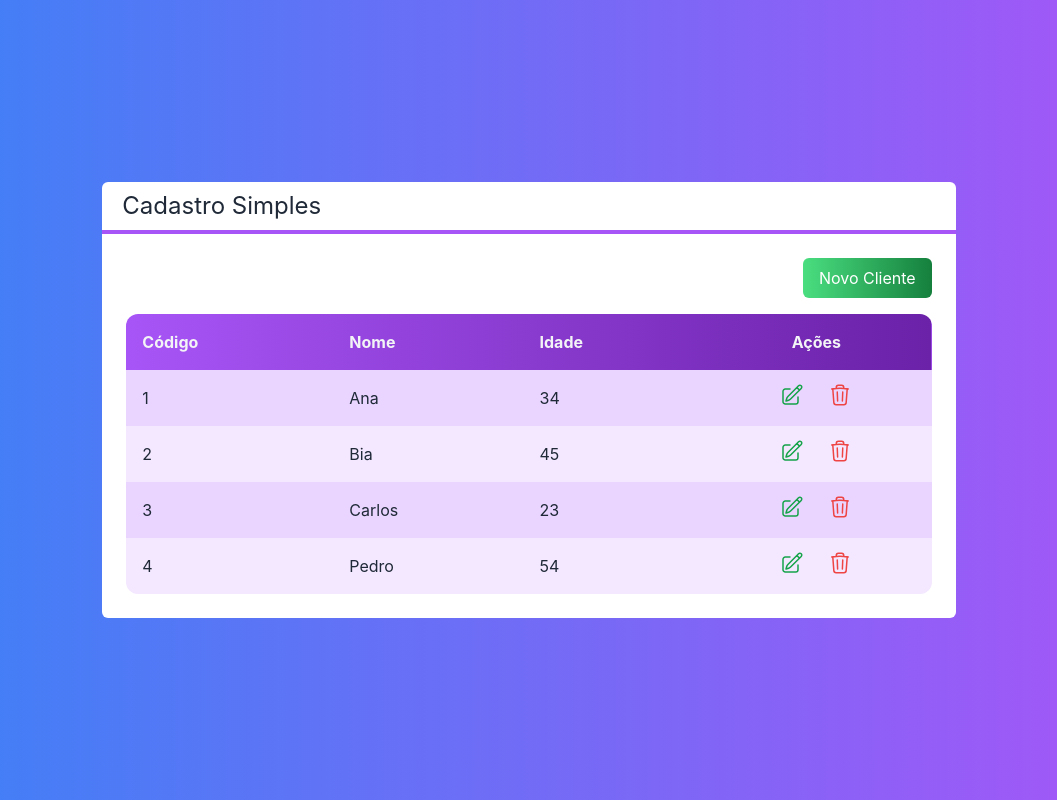
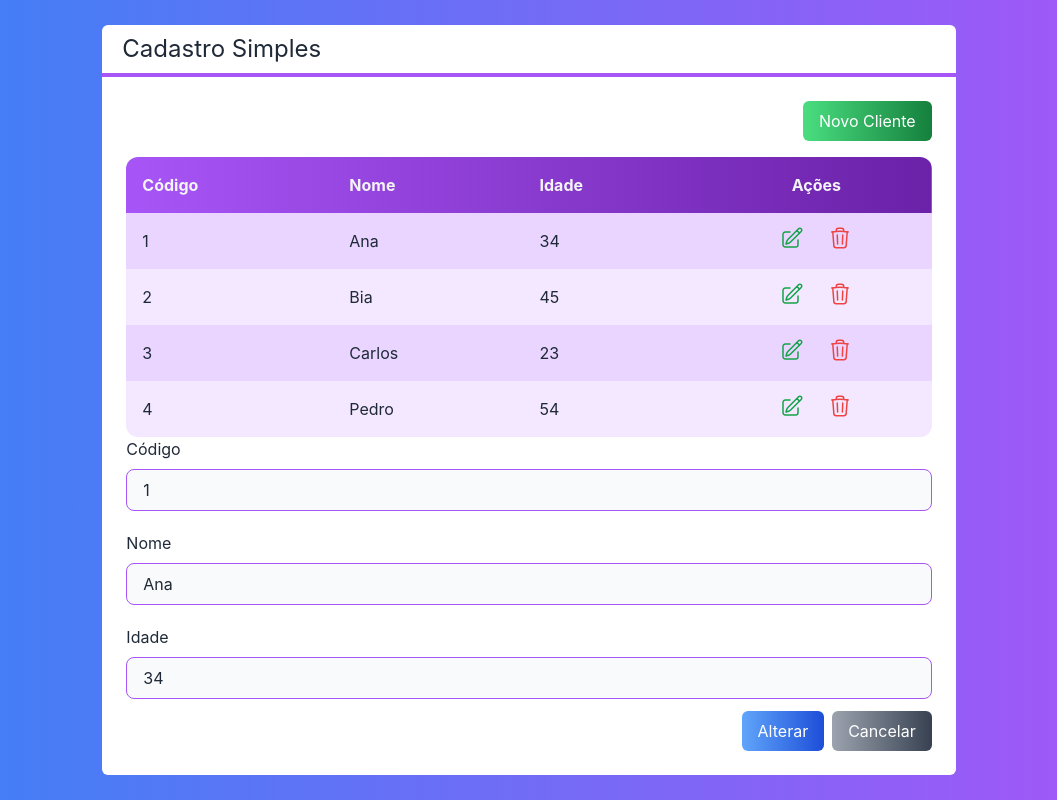
Before and after one commit to Gattekaa/curso-react-projeto-next-crud, a Next.js app: page / in a window 1280 px wide. Shown: the whole page, without its empty margins (111-1168 px from the left). Built offline with nearby package versions, Linux system fonts and the light colour scheme.

Commit message:
Created Formulario component

```diff
--- /dev/null
+++ b/src/components/Entrada.tsx
@@ -0,0 +1,29 @@
+interface EntradaProps {
+    tipo?: 'text' | 'number'
+    texto: string
+    valor: any
+    className?: string
+    somenteLeitura?: boolean
+    valorMudou?: (valor: any) => void
+}
+
+export default function Entrada(props: EntradaProps) {
+    return (
+        <div className={`flex flex-col ${props.className}`}>
+            <label className=" mb-2">
+                {props.texto}
+            </label>
+            <input
+             type={props.tipo ?? 'text' }
+            value={props.valor}
+            readOnly={props.somenteLeitura}
+            onChange={e => props.valorMudou?.(e.target.value)}
+            className={`
+                border border-purple-500 rounded-lg
+                focus outline-none bg-gray-50 px-4 py-2
+                ${props.somenteLeitura ? '' : 'focus:bg-white'}
+            `}
+             />
+        </div>
+    )
+}
--- /dev/null
+++ b/src/components/Formulario.tsx
@@ -0,0 +1,45 @@
+import { useState } from "react";
+import Cliente from "../../core/Cliente";
+import Botao from "./Botao";
+import Entrada from "./Entrada";
+
+interface FormularioProps {
+    cliente: Cliente
+
+}
+
+export default function Formulario(props: FormularioProps) {
+    const id = props.cliente?.id ?? null
+    const [nome, setNome] = useState(props.cliente?.nome ?? '')
+    const [idade, setIdade] = useState(props.cliente?.idade ?? 0)
+
+    return (
+        <div>
+            {id ? (
+                <Entrada
+                somenteLeitura
+                texto="Código"
+                valor={id}
+                className="mb-5" />
+
+            ) : false}
+            <Entrada
+                texto="Nome"
+                valor={nome}
+                valorMudou={setNome}
+                className="mb-5"
+            />
+
+            <Entrada texto="Idade" tipo="number" valor={idade} valorMudou={setIdade} />
+
+            <div className="flex justify-end mt-3">
+                <Botao cor="blue" className="mr-2">
+                    {id ? 'Alterar' : 'Salvar'}
+                </Botao>
+                <Botao>
+                    Cancelar
+                </Botao>
+            </div>
+        </div>
+    )
+}
--- a/src/pages/index.tsx
+++ b/src/pages/index.tsx
@@ -1,5 +1,6 @@
 import Cliente from '../../core/Cliente';
 import Botao from '../components/Botao';
+import Formulario from '../components/Formulario';
 import Layout from '../components/Layout';
 import Tabela from '../components/Tabela';
 
@@ -31,6 +32,7 @@
           <Botao cor="green" className='mb-4'>Novo Cliente</Botao>
         </div>
         <Tabela clientes={clientes} clienteSelecionado={clienteSelecionado} clienteExcluido={clienteExcluido}></Tabela>
+      <Formulario cliente={clientes[0]}></Formulario>
       </Layout>
     </div>
   )
```
